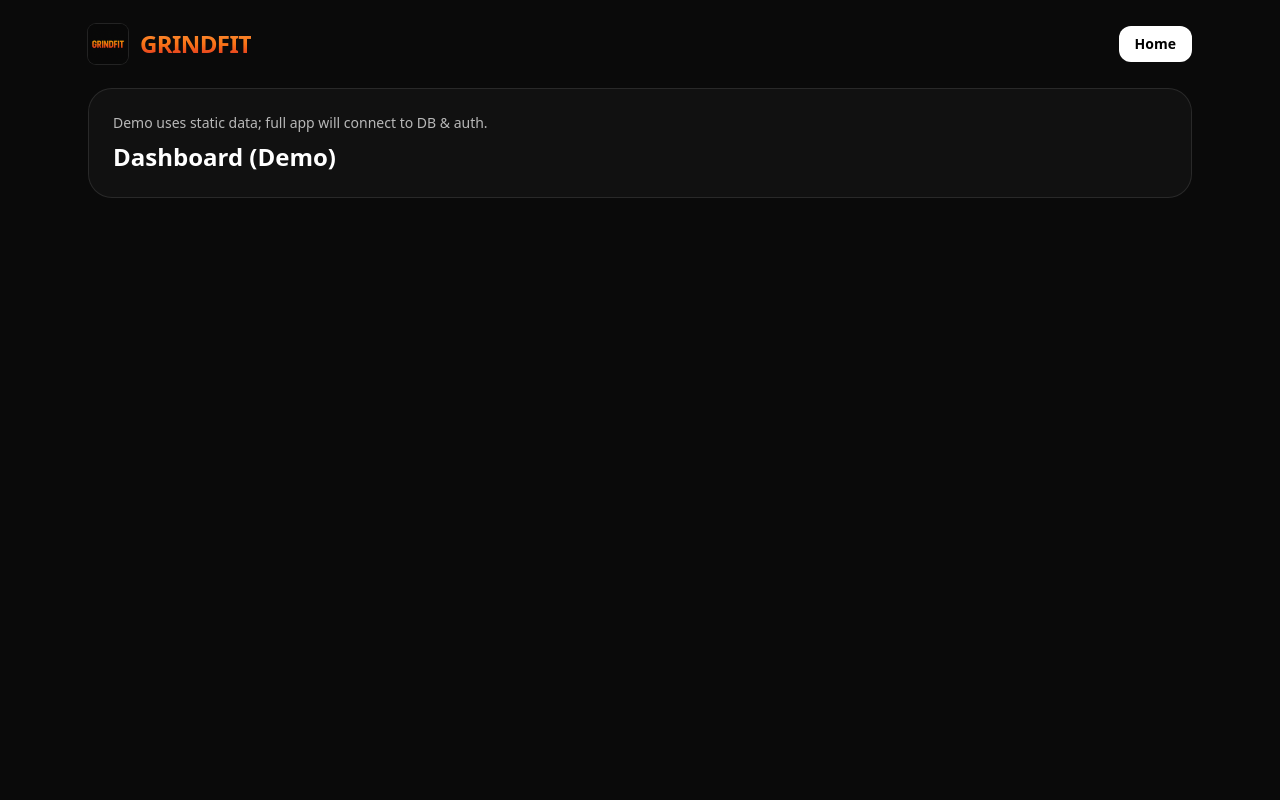
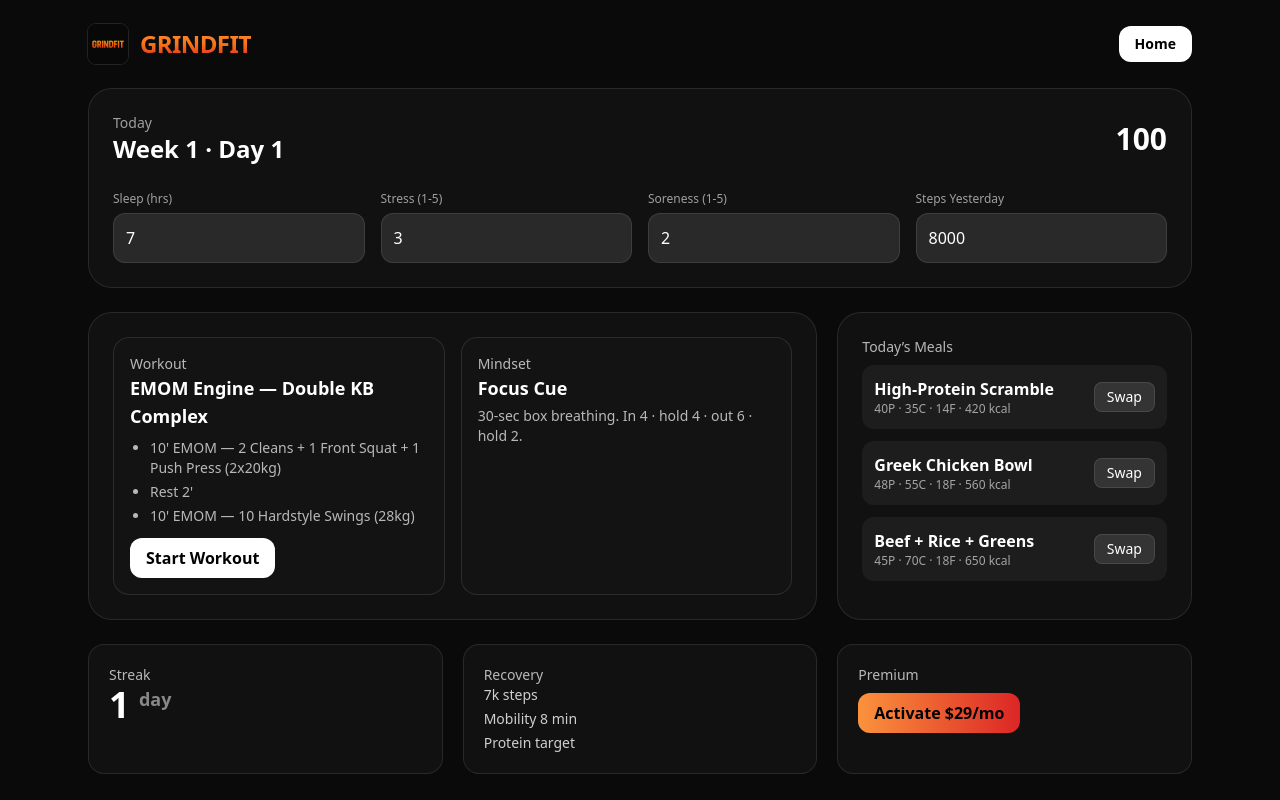
Before and after one commit to GrindFit/grindfit-webapp, a Next.js app: page /app in a window 1280 px wide. Built offline with nearby package versions, Linux system fonts and the light colour scheme.

Commit message:
Update app.js

```diff
--- a/pages/app.js
+++ b/pages/app.js
@@ -1 +1,160 @@
-export default function App(){return(<main className='max-w-6xl mx-auto p-6 space-y-6'><header className='flex items-center justify-between'><div className='flex items-center gap-3'><img src='/assets/logo.png' className='w-10 h-10 rounded-lg ring-1 ring-white/10'/><div className='text-2xl font-extrabold tracking-tight bg-gradient-to-b from-orange-400 via-orange-500 to-red-600 bg-clip-text text-transparent'>GRINDFIT</div></div><a href='/' className='text-sm px-4 py-2 rounded-xl bg-white text-black font-semibold'>Home</a></header><section className='rounded-3xl bg-neutral-900/60 border border-white/10 p-6'><div className='text-white/70 text-sm mb-2'>Demo uses static data; full app will connect to DB & auth.</div><div className='text-2xl font-black'>Dashboard (Demo)</div></section></main>) }
+import { useEffect, useState } from "react";
+
+function readinessCalc(sleep, stress, soreness, steps) {
+  const s = Math.min(Number(sleep || 7), 8) * 10;
+  const mod = 20 - (Number(stress || 3) + Number(soreness || 2)) * 2.5;
+  const st = Math.min(Number(steps || 8000) / 100, 30);
+  return Math.max(0, Math.min(100, Math.round(s + mod + st)));
+}
+
+export default function App() {
+  const [workouts, setWorkouts] = useState([]);
+  const [meals, setMeals] = useState([]);
+  const [sleep, setSleep] = useState(7);
+  const [stress, setStress] = useState(3);
+  const [soreness, setSoreness] = useState(2);
+  const [steps, setSteps] = useState(8000);
+  const [streak, setStreak] = useState(1);
+
+  const readiness = readinessCalc(sleep, stress, soreness, steps);
+  const today = workouts[0];
+
+  useEffect(() => {
+    async function load() {
+      try {
+        const w = await fetch("/assets/data/workouts.json").then(r => r.json());
+        const m = await fetch("/assets/data/meals.json").then(r => r.json());
+        setWorkouts(w);
+        setMeals(m);
+      } catch (e) {
+        console.error(e);
+      }
+    }
+    load();
+  }, []);
+
+  return (
+    <main className="max-w-6xl mx-auto p-6 space-y-6">
+      {/* Top bar */}
+      <header className="flex items-center justify-between">
+        <div className="flex items-center gap-3">
+          <img src="/assets/logo.png" className="w-10 h-10 rounded-lg ring-1 ring-white/10" />
+          <div className="text-2xl font-extrabold tracking-tight bg-gradient-to-b from-orange-400 via-orange-500 to-red-600 bg-clip-text text-transparent">
+            GRINDFIT
+          </div>
+        </div>
+        <a href="/" className="text-sm px-4 py-2 rounded-xl bg-white text-black font-semibold">Home</a>
+      </header>
+
+      {/* Readiness + Today */}
+      <section className="rounded-3xl bg-neutral-900/60 border border-white/10 p-6">
+        <div className="flex items-center justify-between">
+          <div>
+            <div className="text-white/60 text-sm">Today</div>
+            <div className="text-2xl font-black">
+              {today ? `Week ${today.week} · Day ${today.day}` : "Loading…"}
+            </div>
+          </div>
+          <div className="text-3xl font-black">{readiness}</div>
+        </div>
+
+        <div className="grid md:grid-cols-4 gap-4 mt-5">
+          <div>
+            <label className="text-xs text-white/60">Sleep (hrs)</label>
+            <input type="number" min="4" max="9" value={sleep}
+              onChange={e=>setSleep(e.target.value)}
+              className="w-full mt-1 bg-white/10 border border-white/10 rounded-xl p-3"/>
+          </div>
+          <div>
+            <label className="text-xs text-white/60">Stress (1-5)</label>
+            <input type="number" min="1" max="5" value={stress}
+              onChange={e=>setStress(e.target.value)}
+              className="w-full mt-1 bg-white/10 border border-white/10 rounded-xl p-3"/>
+          </div>
+          <div>
+            <label className="text-xs text-white/60">Soreness (1-5)</label>
+            <input type="number" min="1" max="5" value={soreness}
+              onChange={e=>setSoreness(e.target.value)}
+              className="w-full mt-1 bg-white/10 border border-white/10 rounded-xl p-3"/>
+          </div>
+          <div>
+            <label className="text-xs text-white/60">Steps Yesterday</label>
+            <input type="number" min="0" max="20000" value={steps}
+              onChange={e=>setSteps(e.target.value)}
+              className="w-full mt-1 bg-white/10 border border-white/10 rounded-xl p-3"/>
+          </div>
+        </div>
+      </section>
+
+      {/* Workout + Mindset + Meals */}
+      <section className="grid md:grid-cols-3 gap-5">
+        <div className="md:col-span-2 rounded-3xl bg-neutral-900/60 border border-white/10 p-6">
+          <div className="grid md:grid-cols-2 gap-4">
+            <div className="rounded-2xl bg-neutral-900/60 border border-white/10 p-4">
+              <div className="text-white/70 text-sm">Workout</div>
+              <div className="font-semibold text-lg">{today?.title || "Loading…"}</div>
+              <ul className="list-disc pl-5 text-sm text-white/70 mt-2 space-y-1">
+                {(today?.block || []).map((line, i) => (
+                  <li key={i}>{line}</li>
+                ))}
+              </ul>
+              <button
+                onClick={()=>setStreak(s => s + 1)}
+                className="mt-3 px-4 py-2 rounded-xl bg-white text-black font-semibold">
+                Start Workout
+              </button>
+            </div>
+
+            <div className="rounded-2xl bg-neutral-900/60 border border-white/10 p-4">
+              <div className="text-white/70 text-sm">Mindset</div>
+              <div className="font-semibold text-lg">Focus Cue</div>
+              <p className="text-white/70 text-sm mt-1">
+                30-sec box breathing. In 4 · hold 4 · out 6 · hold 2.
+              </p>
+            </div>
+          </div>
+        </div>
+
+        <div className="rounded-3xl bg-neutral-900/60 border border-white/10 p-6">
+          <div className="text-white/70 text-sm mb-2">Today’s Meals</div>
+          <div className="space-y-3">
+            {meals.slice(0,3).map((m) => (
+              <div key={m.meal_id} className="flex items-center justify-between bg-white/5 rounded-xl p-3">
+                <div>
+                  <div className="font-semibold">{m.title}</div>
+                  <div className="text-xs text-white/60">
+                    {[m.protein && `${m.protein}P`, m.carbs && `${m.carbs}C`, m.fat && `${m.fat}F`, m.calories && `${m.calories} kcal`]
+                      .filter(Boolean).join(" · ")}
+                  </div>
+                </div>
+                <button className="px-3 py-1 rounded-lg bg-white/10 border border-white/10 text-sm">Swap</button>
+              </div>
+            ))}
+          </div>
+        </div>
+      </section>
+
+      {/* Streak / Recovery / Premium */}
+      <section className="grid md:grid-cols-3 gap-5">
+        <div className="rounded-2xl bg-neutral-900/60 border border-white/10 p-5">
+          <div className="text-white/70 text-sm">Streak</div>
+          <div className="text-4xl font-black">
+            {streak} <span className="text-white/50 text-lg align-top">day</span>
+          </div>
+        </div>
+        <div className="rounded-2xl bg-neutral-900/60 border border-white/10 p-5">
+          <div className="text-white/70 text-sm">Recovery</div>
+          <ul className="text-sm text-white/80 space-y-1">
+            <li>7k steps</li><li>Mobility 8 min</li><li>Protein target</li>
+          </ul>
+        </div>
+        <div className="rounded-2xl bg-neutral-900/60 border border-white/10 p-5">
+          <div className="text-white/70 text-sm">Premium</div>
+          <a className="mt-2 inline-block px-4 py-2 rounded-xl bg-gradient-to-r from-orange-400 to-red-600 text-black font-semibold">
+            Activate $29/mo
+          </a>
+        </div>
+      </section>
+    </main>
+  );
+}
```
